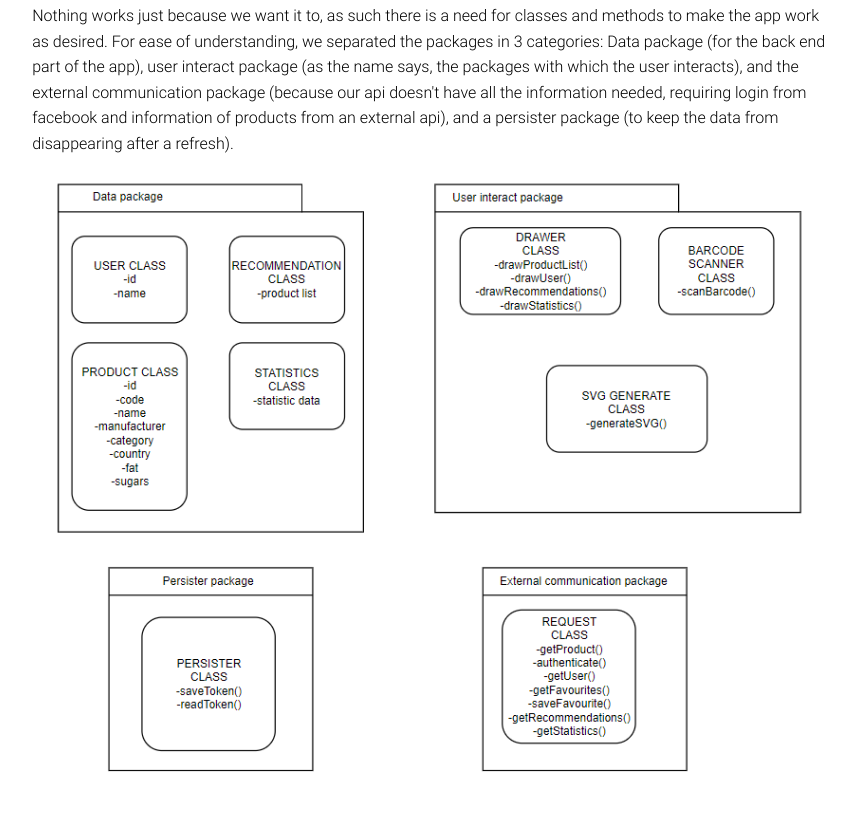
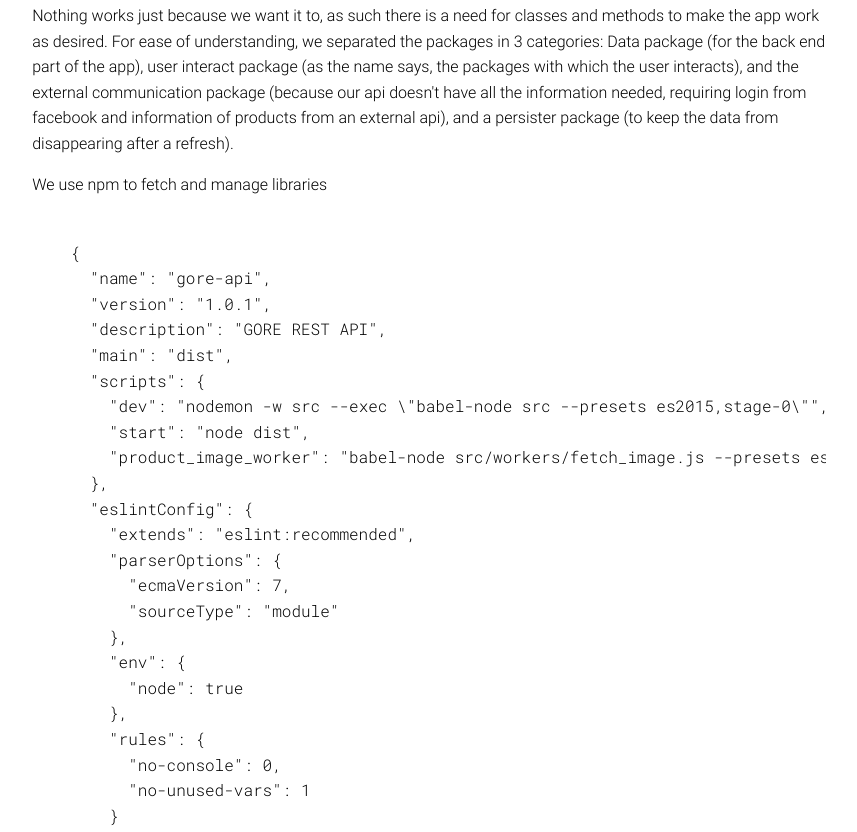
Before and after one commit to Boistean-Sergiu/gore, a website: page htmlDocs/index.html in a window 1280 px wide. Shown: the part 4357-5189 px from the top of the page, without its empty margins (211-1068 px from the left). Drawn offline with Linux system fonts and the light colour scheme.

Commit message:
updated developers docs

```diff
--- a/htmlDocs/index.html
+++ b/htmlDocs/index.html
@@ -109,6 +109,81 @@
         external communication package (because our api doesn't have all the information needed, requiring login from
         facebook and information of products from an external api), and a persister package (to keep the data from
         disappearing after a refresh).
+    </p>
+    <p>
+        We use npm to fetch and manage libraries
+        <pre>
+        <code>
+    {
+      "name": "gore-api",
+      "version": "1.0.1",
+      "description": "GORE REST API",
+      "main": "dist",
+      "scripts": {
+        "dev": "nodemon -w src --exec \"babel-node src --presets es2015,stage-0\"",
+        "start": "node dist",
+        "product_image_worker": "babel-node src/workers/fetch_image.js --presets es2015,stage-0"
+      },
+      "eslintConfig": {
+        "extends": "eslint:recommended",
+        "parserOptions": {
+          "ecmaVersion": 7,
+          "sourceType": "module"
+        },
+        "env": {
+          "node": true
+        },
+        "rules": {
+          "no-console": 0,
+          "no-unused-vars": 1
+        }
+      },
+      "author": "GORE",
+      "license": "MIT",
+      "dependencies": {
+        "babel-preset-env": "^1.7.0",
+        "babel-register": "^6.26.0",
+        "body-parser": "^1.18.3",
+        "buffer": "^5.1.0",
+        "compression": "^1.7.2",
+        "cors": "^2.8.4",
+        "crypton": "^1.0.8",
+        "dotenv": "^4.0.0",
+        "express": "^4.16.3",
+        "express-validation": "^1.0.2",
+        "express-validator": "^4.3.0",
+        "form-data": "^2.3.2",
+        "helmet": "^3.12.1",
+        "http-status": "^1.1.2",
+        "idempotent-babel-polyfill": "^6.26.0-1",
+        "joi": "^13.3.0",
+        "jsonwebtoken": "^8.3.0",
+        "lodash": "^4.17.10",
+        "moment": "^2.22.2",
+        "moment-timezone": "^0.5.17",
+        "mongoose": "^5.2.15",
+        "morgan": "^1.8.0",
+        "passport": "^0.4.0",
+        "random-string": "^0.2.0",
+        "redis": "^2.8.0",
+        "redis-server": "^1.2.0",
+        "reqclient": "^2.4.0",
+        "request": "^2.87.0",
+        "html-metadata": "^1.7.0"
+      },
+      "devDependencies": {
+        "babel-cli": "^6.9.0",
+        "babel-core": "^6.26.3",
+        "babel-loader": "^7.1.4",
+        "babel-polyfill": "^6.26.0",
+        "babel-preset-es2015": "^6.24.1",
+        "babel-preset-stage-0": "^6.24.1",
+        "nodemon": "^1.17.5",
+        "standard": "^10.0.3"
+      }
+    }
+        </code>
+        </pre>
     </p>
     <p>
         <img src="./imgs/packages.png"/>
@@ -386,6 +461,12 @@
 <section typeof="sa:HowToUse" id="howToUse" role="doc-howToUse">
     <h2>How to use</h2>
     <p>Gore is an easy to use website for products recommandations.</p>
+    <pre><p>
+    Using the terminal open the project and execute the following commands:
+        - npm run dev (this will make webpack compile the javascript)
+        - npm run watch:sass (this will make webpack compile the sass)
+        - cd api && npm run dev (this will start the server)
+    </p></pre>
     <section id="Login">
         <h2>Login</h2>
         <p>
```
